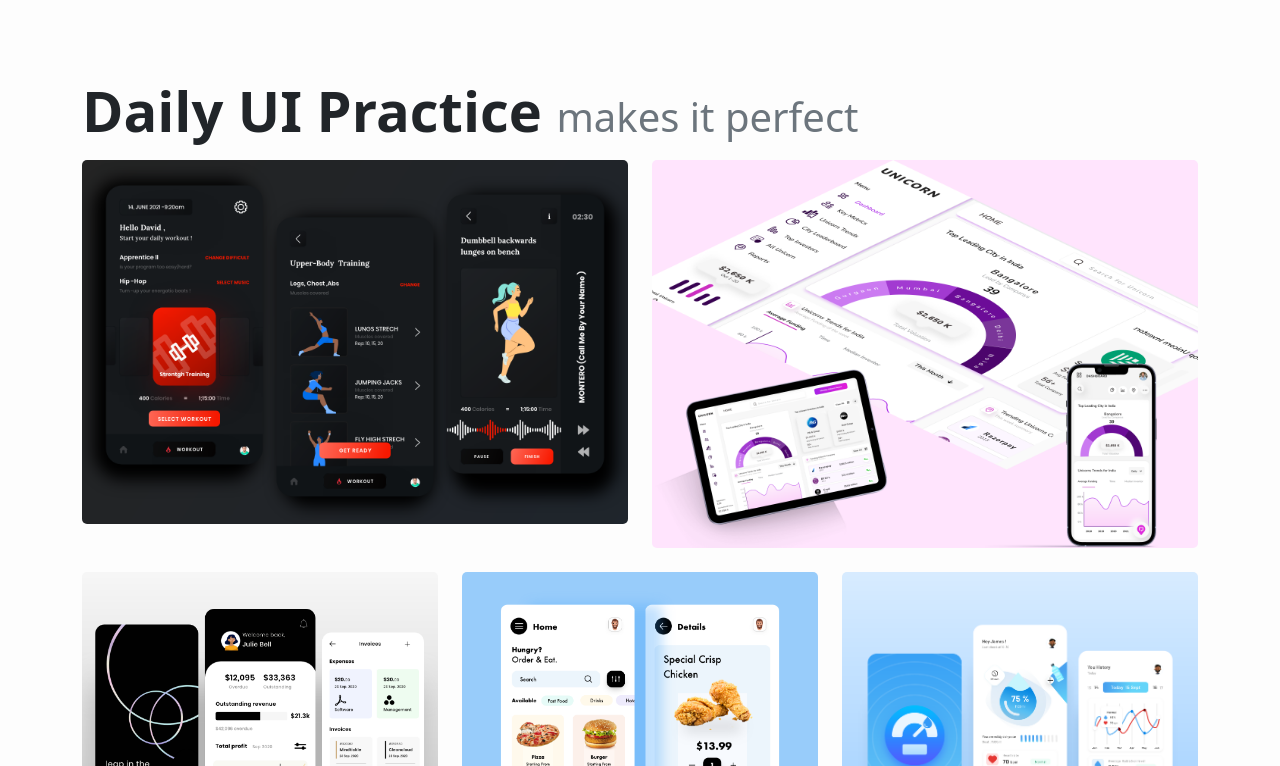
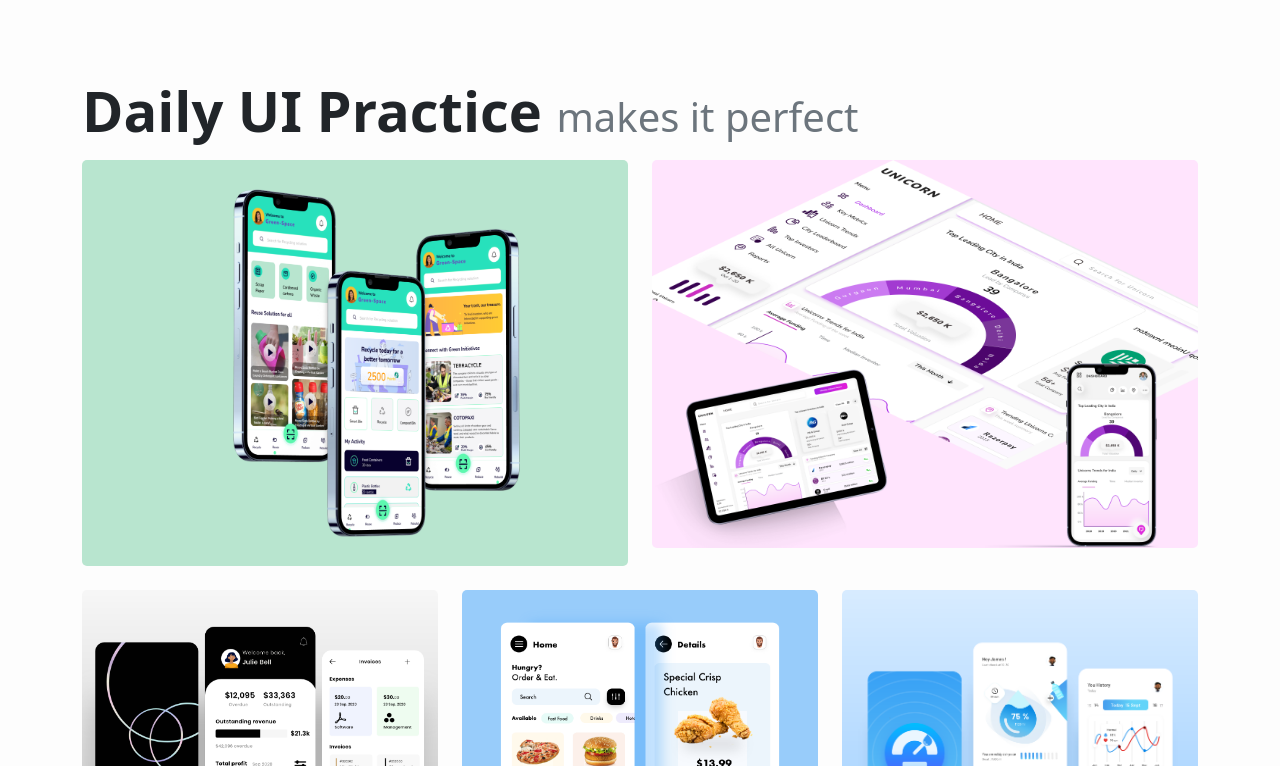
Before and after one commit to divyababy05/portfolio, a plain HTML site: page index.html in a window 1280 px wide. Shown: the part 678-1444 px from the top of the page. Drawn offline with Linux system fonts and the light colour scheme.

Commit message:
Update index.html

```diff
--- a/index.html
+++ b/index.html
@@ -100,7 +100,7 @@
 <div class="row gy-4 row-cols-1 row-cols-2  rol-cols-md-2">
 
 <div class="col-sm-6">
-  <img src="img/fitness-darkmode-app.png" class="gallery-item " id="myImg">
+  <img src="img/mockup-greenspace.png" class="gallery-item " id="myImg">
 </div>
 
 <div class="col-sm-6">
```
